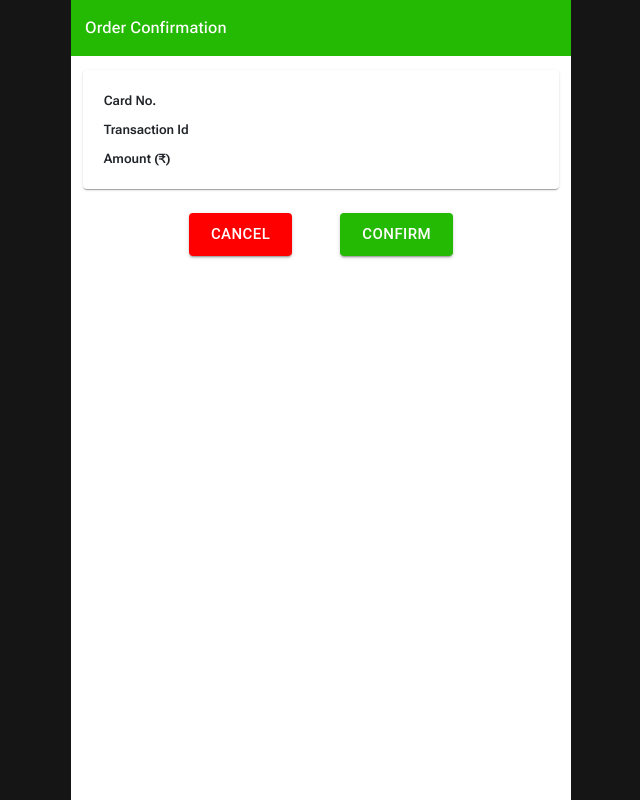
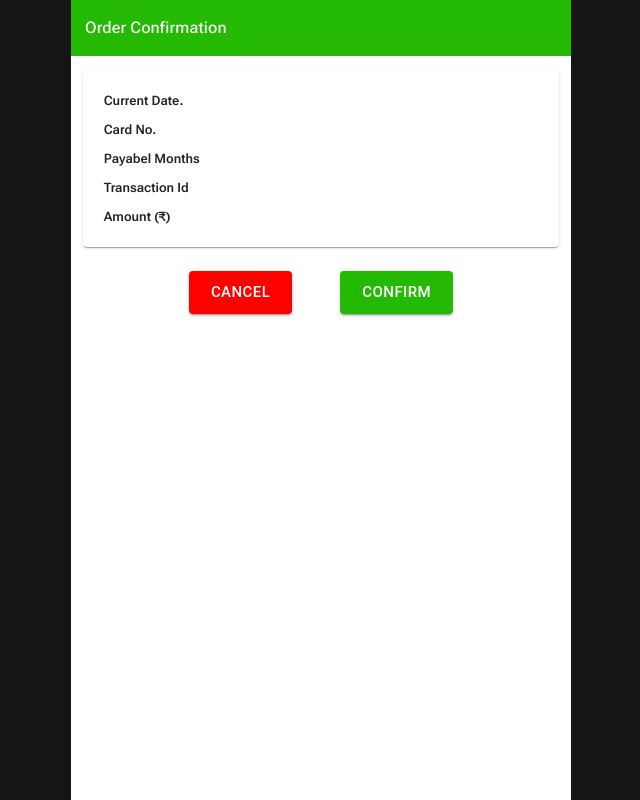
Before and after one commit to bharat-sonant/vCarePaymentCCAvenue, a React (Create React App) app in the folder Code/: page /payment-request in a window 1280 px wide. Shown: the whole page, without its empty margins (319-959 px from the left). Built offline with nearby package versions, Linux system fonts and the light colour scheme.

Commit message:
code commit

```diff
--- a/Code/src/pages/Dashboard/EntityValidateForm.jsx
+++ b/Code/src/pages/Dashboard/EntityValidateForm.jsx
@@ -21,7 +21,9 @@ const EntityValidateForm = () =>{
   const handleOnChange = (e) => {
     const numberPattern = /^\d+$/;
     if (numberPattern.test(e.target.value) || e.target.value === '') {
-      setMobileNo(e.target.value);
+      const value = e.target.value;
+      const tenDigitValue = value.slice(0, 10);
+      setMobileNo(tenDigitValue);
       setError(false)
     }
   }
@@ -71,7 +73,7 @@ const EntityValidateForm = () =>{
                 <CardContent>
                   <Box >
                     <TextField  onChange={handleOnChange} value={mobileNo} type='' label="Registered Mobile Number" id="inputCardNumber" sx={{ width: '100%',marginBottom:'30px',}} color='success'
-                      error={error} helperText={error ? 'Enter valid registered mobile number' : ''} />
+                      error={error} helperText={error ? 'Enter valid registered mobile number' : '' } />
                       {/* InputProps={{ startAdornment: <InputAdornment position="start" >MNZ</InputAdornment> }} /> */}
 
 
--- a/Code/src/pages/Dashboard/dashboardForm.jsx
+++ b/Code/src/pages/Dashboard/dashboardForm.jsx
@@ -20,7 +20,9 @@ const DashboardForm = () => {
   const handleOnChange = (e) => {
     const numberPattern = /^\d+$/;
     if (numberPattern.test(e.target.value) || e.target.value === '') {
-      setCardNo(e.target.value);
+      const value = e.target.value;
+      const sixDigitValue = value.slice(0, 6);
+      setCardNo(sixDigitValue);
       setError(false)
     }
   }
--- a/Code/src/pages/Payment/paymentRequest.jsx
+++ b/Code/src/pages/Payment/paymentRequest.jsx
@@ -24,6 +24,14 @@ const PaymentRequest=() => {
                   <div className='table-responsive'>
                     <table className="table table-one-iner mb-0">
                       <tbody>
+                      <tr >
+                          <th className='border-0 text-left mb-0' style={{ width: '0%', textAlign: 'left', }} scope="row" >
+                            <snap className='heading0'> Current Date.  </snap>
+                          </th>
+                          <td className='border-0 ' style={{ width: '0%', }}>
+                            {localStorage.getItem('cardNo')}
+                          </td>
+                        </tr>
                         <tr >
                           <th className='border-0 text-left mb-0' style={{ width: '0%', textAlign: 'left', }} scope="row" >
                             <snap className='heading0'> Card No.  </snap>
@@ -32,6 +40,16 @@ const PaymentRequest=() => {
                             {localStorage.getItem('cardNo')}
                           </td>
                         </tr>
+
+                        <tr >
+                          <th className='border-0 text-left mb-0' style={{ width: '0%', textAlign: 'left', }} scope="row" >
+                            <snap className='heading0'> Payabel Months  </snap>
+                          </th>
+                          <td className='border-0 ' style={{ width: '0%', }}>
+                            {localStorage.getItem('cardNo')}
+                          </td>
+                        </tr>
+
                         <tr >
                           <th className='border-0 text-left mb-0' style={{ width: '0%', textAlign: 'left', }} scope="row" >
                             <snap className='heading0'> Transaction Id </snap>
```
